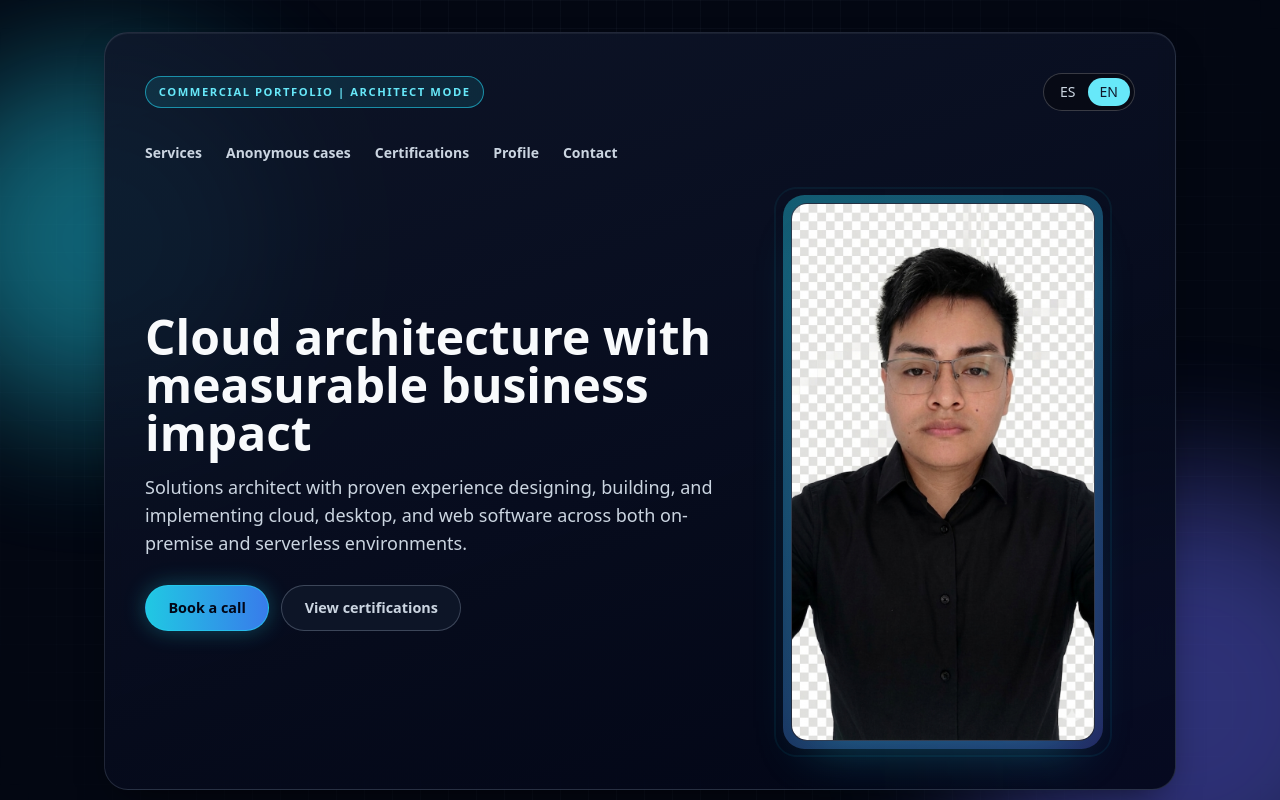
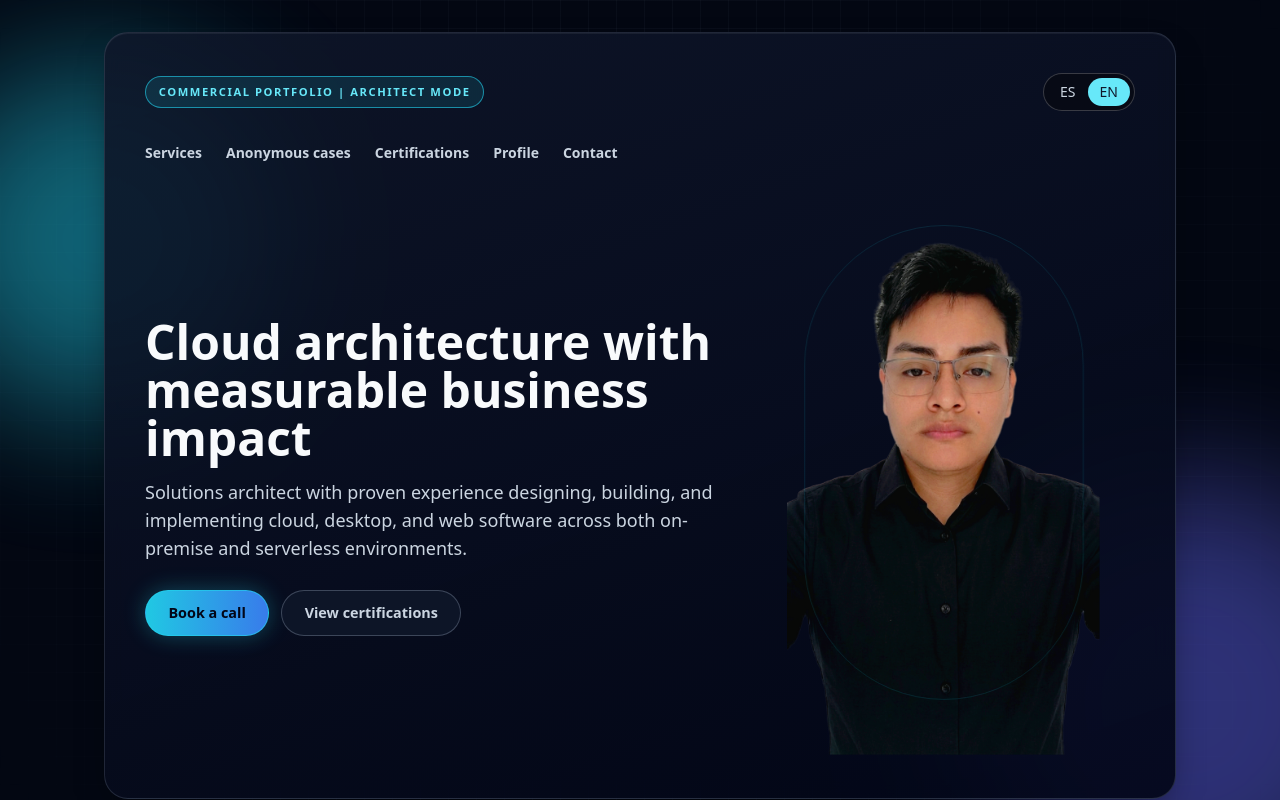
Before and after one commit to MarcoBv0002/professional-tech-portfolio, a Next.js app: page /en in a window 1280 px wide. Shown: the top 800 px of the page. Built offline with nearby package versions, Linux system fonts and the light colour scheme.

Commit message:
feat: use transparent profile image in hero

```diff
--- a/app/globals.css
+++ b/app/globals.css
@@ -153,26 +153,26 @@ body {
 .photo-wrap {
   position: relative;
   border-radius: 1.35rem;
-  padding: 0.5rem;
-  background: linear-gradient(145deg, rgba(34, 211, 238, 0.4), rgba(99, 102, 241, 0.3));
+  padding: 0.2rem;
 }
 
 .photo-main {
   width: 100%;
   height: auto;
   border-radius: 1rem;
-  object-fit: cover;
-  background: radial-gradient(circle at 35% 35%, rgba(51, 65, 85, 0.85), rgba(2, 6, 23, 0.95));
-  border: 1px solid rgba(148, 163, 184, 0.2);
-  box-shadow: 0 24px 48px -20px rgba(34, 211, 238, 0.35);
+  object-fit: contain;
+  background: transparent;
+  border: none;
+  box-shadow: drop-shadow(0 22px 28px rgba(0, 0, 0, 0.45))
+    drop-shadow(0 0 22px rgba(34, 211, 238, 0.22));
 }
 
 .photo-orbit {
   position: absolute;
-  inset: -10px;
-  border-radius: 1.4rem;
-  border: 1px solid rgba(34, 211, 238, 0.32);
-  filter: blur(0.2px);
+  inset: 5% 6% 10%;
+  border-radius: 9999px;
+  border: 1px solid rgba(34, 211, 238, 0.28);
+  filter: blur(0.1px);
   animation: pulse-ring 2.8s ease-in-out infinite;
 }
 
```
Also changed, not shown: public/marco-brea.png.
